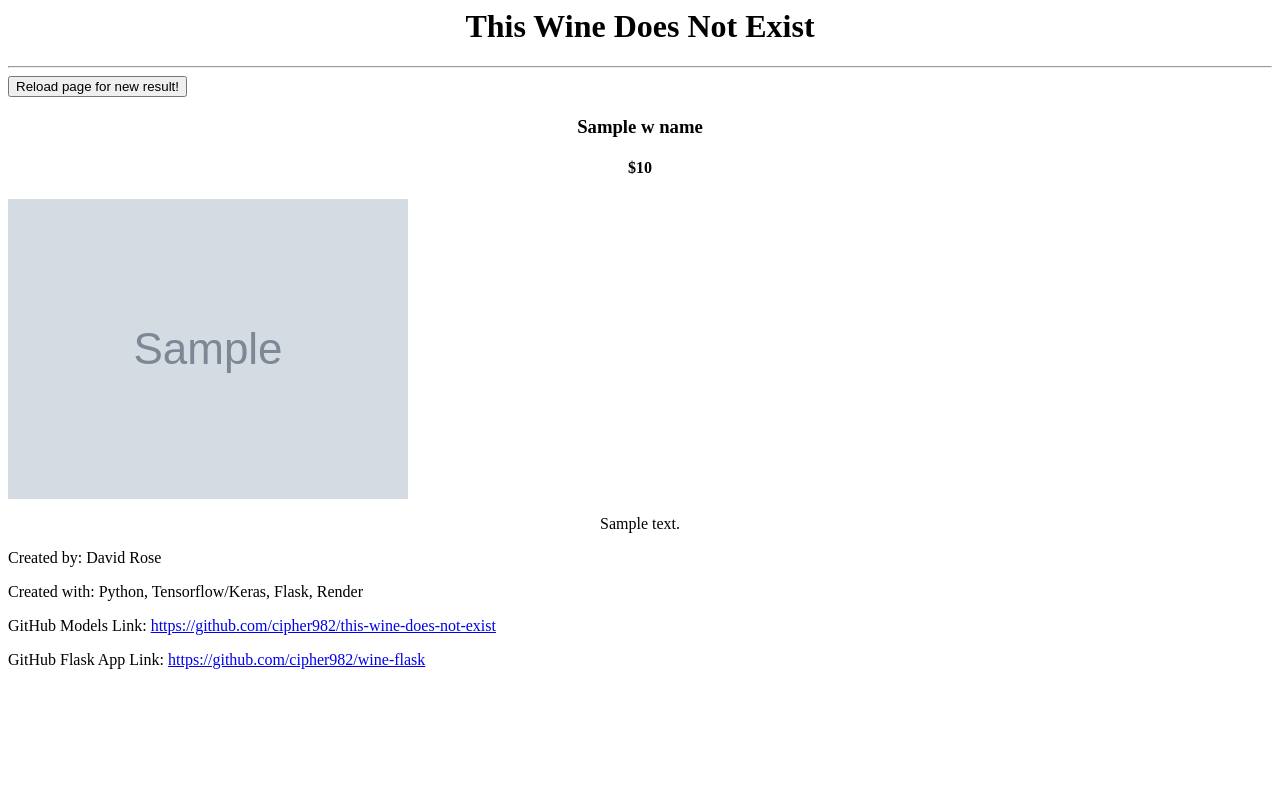
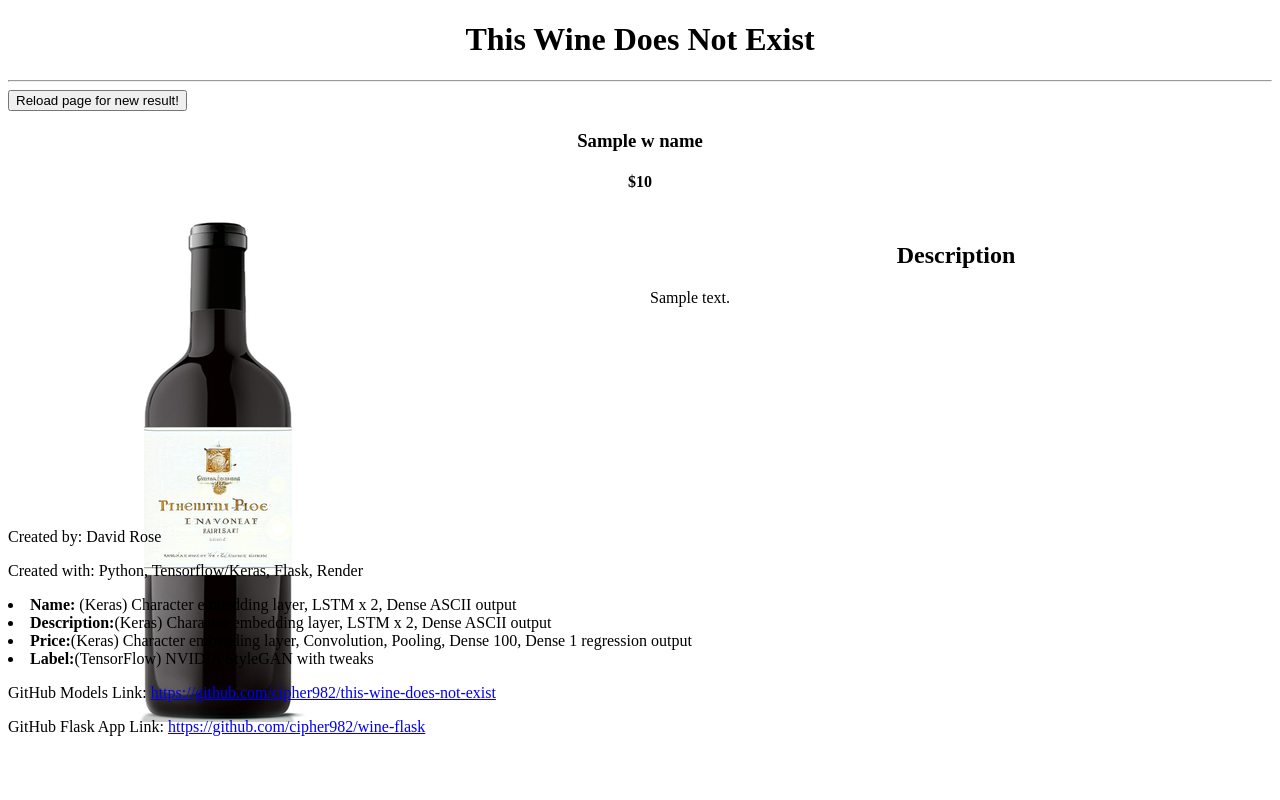
Before and after one commit to cipher982/wine-flask, a Flask app: template templates/index.html in a window 1280 px wide. Run offline with Flask 2, Linux system fonts and the light colour scheme; the template is opened without the code that fills it: most values are stand-ins (such as "Sample title", 1, 10 or a date in 2020); grey boxes marked "Sample" are stand-in pictures.

Commit message:
adding CSS

```diff
--- a/templates/index.html
+++ b/templates/index.html
@@ -1,9 +1,27 @@
+<!DOCTYPE html>
 <html>
 <head>
+<meta name="viewport" content="width=device-width, initial-scale=1">
+<style>
+* {
+  box-sizing: border-box;
+}
 
+.row {
+  display: flex;
+}
+
+/* Create two equal columns that sits next to each other */
+.column {
+  flex: 50%;
+  padding: 10px;
+  height: 300px; /* Should be removed. Only for demonstration */
+}
+</style>
 </head>
 <body>
-    <h1 align="center">This Wine Does Not Exist</h1>
+
+<h1 align="center">This Wine Does Not Exist</h2>
 <hr>
     <button onclick="myFunction()">Reload page for new result!</button>
     <script>
@@ -11,22 +29,33 @@
       location.reload();
       }
     </script>
-    <h3 align="center"> {{ w_name }}</h3>
+    <h3 align="center"> {{ w_name }} </h3>
     <h4 align="center"> ${{ w_price }}</h4>
 
-  <img src="{{ w_image }}" align="center"  >
-
-  <p align="center">{{ w_description }} </p>
+<div class="row">
+  <div class="column">
+     <img src="https://www.thiswinedoesnotexist.com/static/labels_on_bottle/wine_bottle_00547.png" align="center"  >
+  </div>
+  <div class="column" >
+    <h2 align="center">Description</h2>
+    <p>{{ w_description }}</p>
+  </div>
+</div>
 
 </body>
 <footer>
     <p>Created by: David Rose</p>
     <p>Created with: Python, Tensorflow/Keras, Flask, Render</p>
+    <p>
+        <li><b>Name:</b> (Keras) Character embedding layer, LSTM x 2, Dense ASCII output</li>
+        <li><b>Description:</b>(Keras) Character embedding layer, LSTM x 2, Dense ASCII output</li>
+        <li><b>Price:</b>(Keras) Character embedding layer, Convolution, Pooling, Dense 100, Dense 1 regression output</li>
+        <li><b>Label:</b>(TensorFlow) NVIDIA StyleGAN with tweaks</li>
+    </p>
     <p>GitHub Models Link: <a href="https://github.com/cipher982/this-wine-does-not-exist">
       https://github.com/cipher982/this-wine-does-not-exist</a></p>
     <p>GitHub Flask App Link: <a href="https://github.com/cipher982/wine-flask">
       https://github.com/cipher982/wine-flask</a></p>
 
   </footer>
-
 </html>
```
Also changed, not shown: templates/index_old.html (added, +32 -0 lines). Lines whose indentation alone changed are shown as unchanged.
